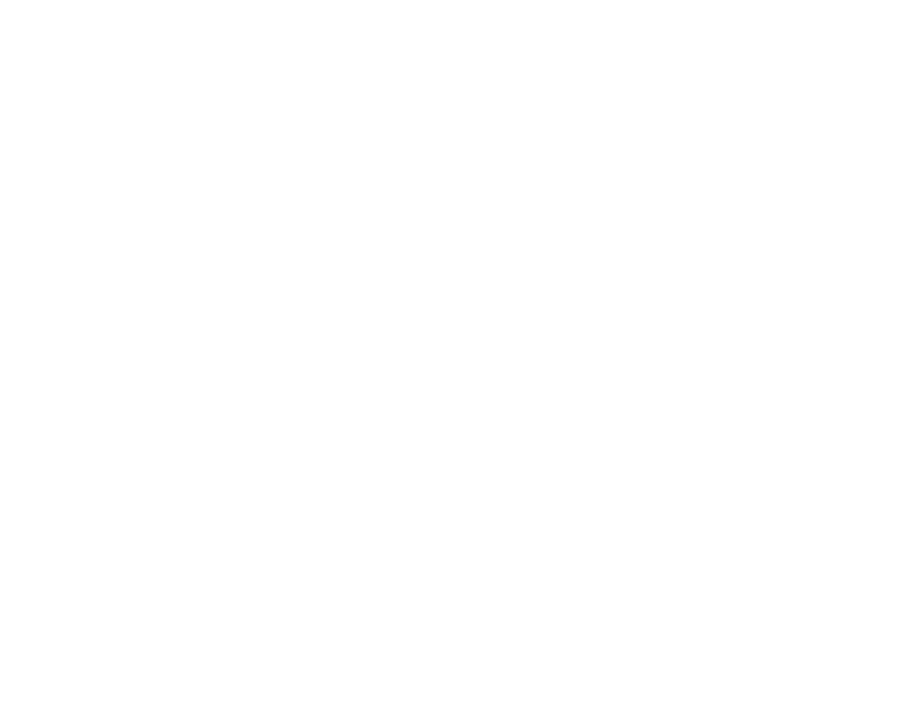
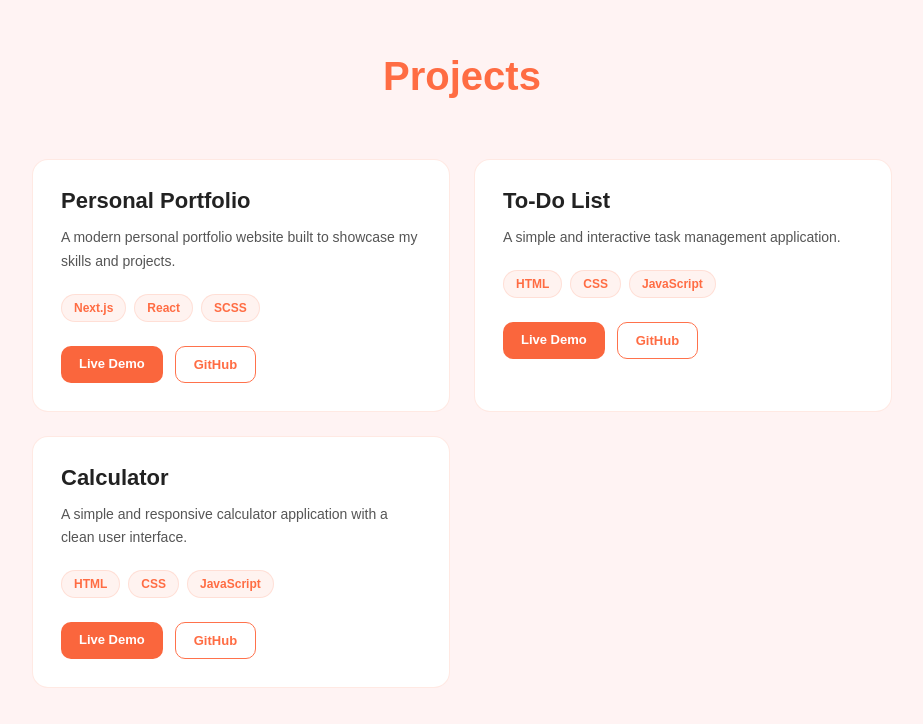
Before and after one commit to Shirin-skandari/Portfolio-v2, a Next.js app: page / in a window 1280 px wide. Shown: the part 3453-4177 px from the top of the page, without its empty margins (178-1101 px from the left). Before the commit the page ends 3407 px from the top, so only its background shows below. Built offline with nearby package versions, Linux system fonts and the light colour scheme.

Commit message:
Improve projects section and update calculator project

```diff
--- a/src/app/page.js
+++ b/src/app/page.js
@@ -39,6 +39,33 @@
       title: "English Progress",
       description: "Continuously improving my English toward B2.",
       year: "2026",
+    },
+  ];
+
+  const projects = [
+    {
+      title: "Personal Portfolio",
+      description:
+        "A modern personal portfolio website built to showcase my skills and projects.",
+      technologies: ["Next.js", "React", "SCSS"],
+      live: "#",
+      github: "#",
+    },
+    {
+      title: "To-Do List",
+      description:
+        "A simple and interactive task management application.",
+      technologies: ["HTML", "CSS", "JavaScript"],
+      live: "#",
+      github: "#",
+    },
+    {
+      title: "Calculator",
+      description:
+        "A simple and responsive calculator application with a clean user interface.",
+      technologies: ["HTML", "CSS", "JavaScript"],
+      live: "#",
+      github: "#",
     },
   ];
   return (
@@ -249,6 +276,38 @@
       </div>
       </section>
 
+      <section id="projects" className={styles.projects}>
+        <h2 className={styles.sectionTitle}>Projects</h2>
+
+        <div className={styles.projectsGrid}>
+          {projects.map((project) => (
+            <article className={styles.projectCard} key={project.title}>
+              <div className={styles.projectContent}>
+                <h3>{project.title}</h3>
+
+                <p>{project.description}</p>
+
+                <div className={styles.technologies}>
+                  {project.technologies.map((technology) => (
+                    <span key={technology}>{technology}</span>
+                  ))}
+                </div>
+
+                <div className={styles.projectButtons}>
+                  <a href={project.live} className={styles.primaryButton}>
+                    Live Demo
+                  </a>
+
+                  <a href={project.github} className={styles.secondaryButton}>
+                    GitHub
+                  </a>
+                </div>
+              </div>
+            </article>
+          ))}
+        </div>
+      </section>
+
     </main>
   );
 }
--- a/src/app/page.module.scss
+++ b/src/app/page.module.scss
@@ -409,6 +409,83 @@
   }
 }
 
+.projects {
+    width: 100%;
+    max-width: 900px;
+    margin: 0 auto;
+    padding: 100px 20px;
+  }
+
+  .projectsGrid {
+    display: grid;
+    grid-template-columns: repeat(2, 1fr);
+    gap: 24px;
+  }
+
+  .projectCard {
+    background: #fff;
+    border: 1px solid rgba(255, 108, 67, 0.15);
+    border-radius: 16px;
+    transition: 0.3s;
+    overflow: hidden;
+
+    &:hover {
+      transform: translateY(-6px);
+      border-color: rgba(255, 108, 67, 0.35);
+      box-shadow: 0 12px 30px rgba(255, 108, 67, 0.1);
+    }
+  }
+
+  .projectContent {
+    padding: 28px;
+
+    h3 {
+      margin: 0 0 12px;
+      font-size: 22px;
+      color: #222;
+    }
+
+    > p {
+      margin: 0 0 20px;
+      color: #555;
+      font-size: 14px;
+      line-height: 1.7;
+    }
+  }
+.technologies {
+  display: flex;
+  flex-wrap: wrap;
+  gap: 8px;
+  margin-bottom: 24px;
+
+  span {
+    padding: 6px 12px;
+    background: rgba(255, 108, 67, 0.08);
+    color: #ff6c43;
+    border: 1px solid rgba(255, 108, 67, 0.15);
+    border-radius: 20px;
+    font-size: 12px;
+    font-weight: 600;
+  }
+}
+
+.projectButtons {
+  display: flex;
+  gap: 12px;
+
+  a {
+    padding: 10px 18px;
+    border-radius: 10px;
+    font-size: 13px;
+    font-weight: 600;
+    text-decoration: none;
+    transition: 0.3s;
+
+    &:hover {
+      transform: translateY(-3px);
+    }
+  }
+}
 @media (max-width: 768px) {
   .homeButtons {
     justify-content: center;
@@ -453,5 +530,11 @@
       grid-template-columns: 1fr;
     }
   }
+  .projectsGrid {
+    grid-template-columns: 1fr;
+  }
+  .projects {
+    padding: 70px 20px;
+  }
 
 }
```
